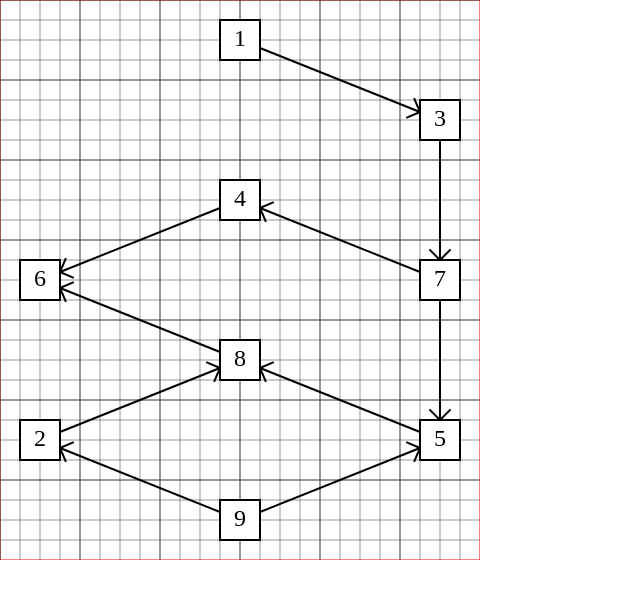
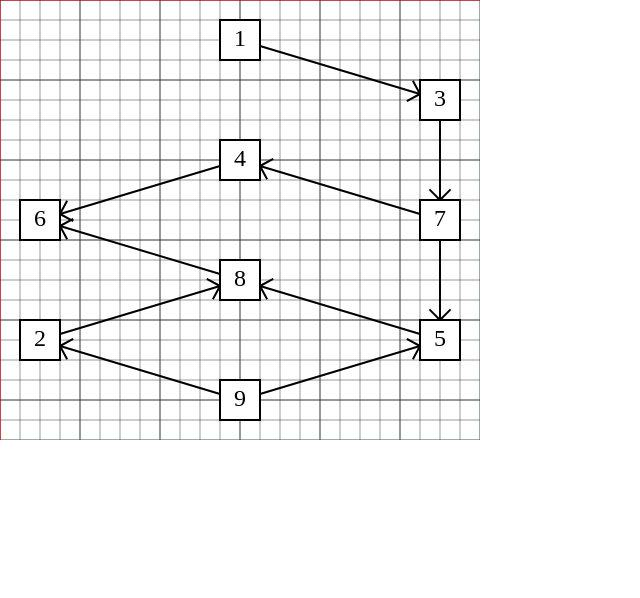
Before and after one commit to masak/algo-t-visualization, a React (Create React App) app: page / in a window 1280 px wide. Shown: the top 598 px of the page, without its empty margins (0-640 px from the left). Built offline with nearby package versions, Linux system fonts and the light colour scheme.

Commit message:
Squish the DAG together vertically

```diff
--- a/src/lengths.ts
+++ b/src/lengths.ts
@@ -6,7 +6,7 @@ export const dagOffsetY = padding;
 export const boxHeight = 40;
 export const boxWidth = 40;
 
-export const boxRowSpacing = 80;
+export const boxRowSpacing = 60;
 export const boxColumnSpacing = 200;
 
 const columns = 3;
```
